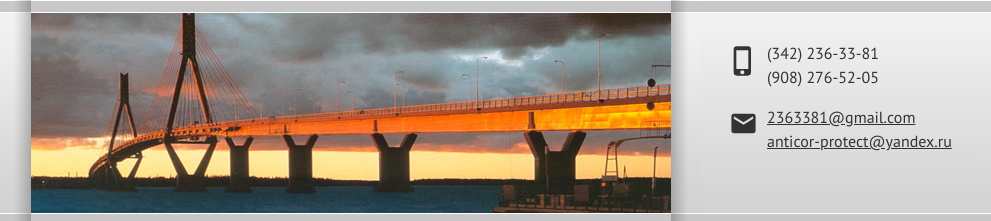
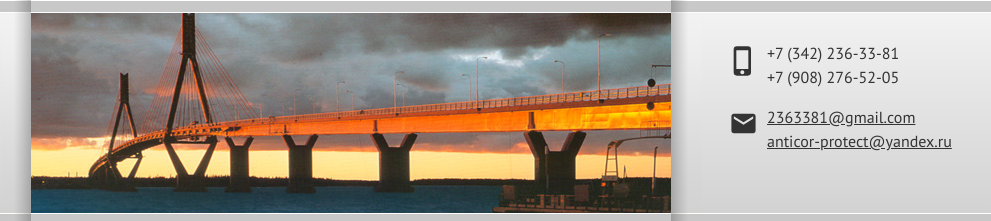
Before and after one commit to ponomarev-iv/ankorr, a website: page public/index.html in a window 1280 px wide. Shown: the top 221 px of the page, 289-1280 px from the left. Drawn offline with Linux system fonts and the light colour scheme.

Commit message:
Небольшие правки

```diff
--- a/_dev/scss/inc/header.scss
+++ b/_dev/scss/inc/header.scss
@@ -47,6 +47,7 @@
     color: #333333;
     font-size: 1rem;
     padding-bottom: .5em;
+    white-space: nowrap;
   }
 }
 
--- a/public/index.html
+++ b/public/index.html
@@ -18,8 +18,8 @@
         </div>
         <div class="r-col">
             <div class="phone">
-                <a href="tel:+73422363381">(342) 236-33-81</a>
-                <a href="tel:+79082765205">(908) 276-52-05</a>
+                <a href="tel:+73422363381">+7 (342) 236-33-81</a>
+                <a href="tel:+79082765205">+7 (908) 276-52-05</a>
             </div>
             <div class="email">
                 <a href="mailto:2363381@gmail.com">2363381@gmail.com</a>
```
Also changed, not shown: _dev/tmpl/index.html (+2 -2 lines), public/css/all.css.
